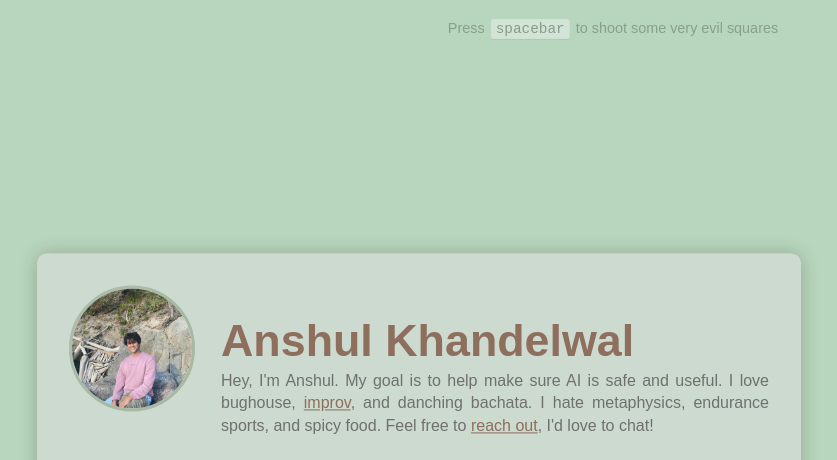
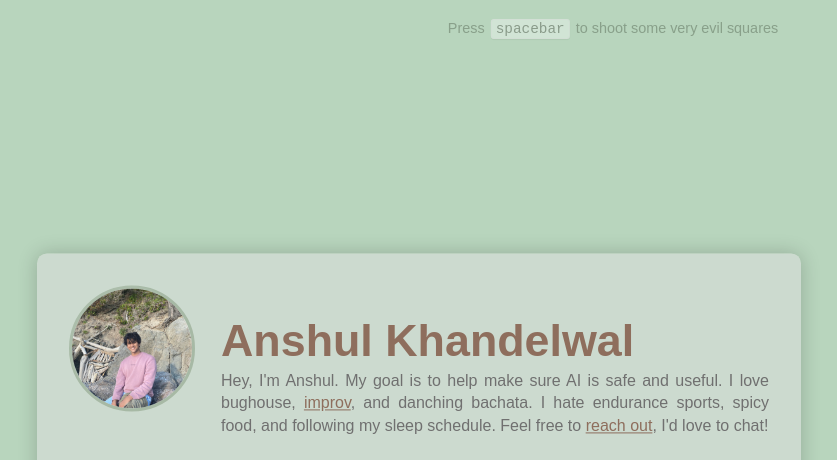
Before and after one commit to candywal/candywal.github.io, a plain HTML site: page index.html in a window 1280 px wide. Shown: the top 460 px of the page, without its empty margins (27-864 px from the left). Drawn offline with Linux system fonts and the light colour scheme.

Commit message:
Update index.html

```diff
--- a/index.html
+++ b/index.html
@@ -26,7 +26,7 @@
             <div id="profile-pic-overlay"></div>
         </div>
         <h1>Anshul Khandelwal</h1>
-        <span id="bio-text">Hey, I'm Anshul. My goal is to help make sure AI is safe and useful. I love bughouse, <a class="reachout" href="improv.html">improv</a>, and danching bachata. I hate metaphysics, endurance sports, and spicy food. Feel free to <a class="reachout" href="mailto:kanshul45+w@gmail.com">reach out</a>, I'd love to chat!</span>
+        <span id="bio-text">Hey, I'm Anshul. My goal is to help make sure AI is safe and useful. I love bughouse, <a class="reachout" href="improv.html">improv</a>, and danching bachata. I hate endurance sports, spicy food, and following my sleep schedule. Feel free to <a class="reachout" href="mailto:kanshul45+w@gmail.com">reach out</a>, I'd love to chat!</span>
         <div class="links">
             <a href="mailto:kanshul45+w@gmail.com" aria-label="Email">
                 <svg class="icon" viewBox="0 0 24 24">
```
